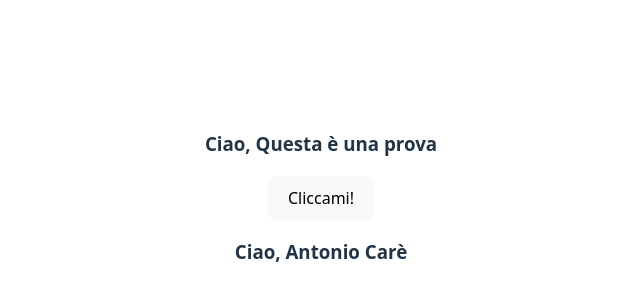
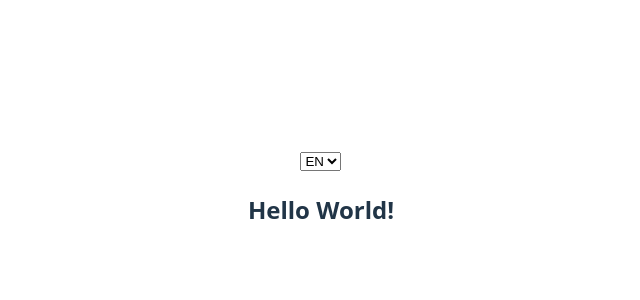
Before and after one commit to AntonioCare/React, a React (Vite) app in the folder esercizi-react/: page / in a window 1280 px wide. Shown: the part 202-502 px from the top of the page, without its empty margins (319-959 px from the left). Built offline with nearby package versions, Linux system fonts and the light colour scheme.

Commit message:
Svolto Esercizio Context

```diff
--- a/esercizi-react/src/App.jsx
+++ b/esercizi-react/src/App.jsx
@@ -1,27 +1,24 @@
+import { useState } from "react";
 import "./App.css";
-import Risultato from "./components/Risultato";
-import Saluto from "./components/saluto";
+
+import { LanguageContext } from "./components/LanguageContext";
+import Hello from "./components/Hello";
 
 function App() {
-  const nome = "Antonio";
-  const cognome = "Carè";
-  const persona = {
-    nome: "Antonio",
-    cognome: "Carè",
-    eta: 23,
-  };
-  function handleClick() {
-    console.log("Sono stato cliccato");
+  const [language, setLanguage] = useState("en");
+
+  function handleLanguage(event) {
+    setLanguage(event.target.value);
   }
+
   return (
-    <>
-      <Risultato operazione={handleClick}></Risultato>
-      {persona.eta > 18 ? (
-        <Saluto nome={persona.nome} cognome={persona.cognome}></Saluto>
-      ) : (
-        <h3>Non sei autorizzato</h3>
-      )}
-    </>
+    <LanguageContext.Provider value={{ language, handleLanguage }}>
+      <select value={language} onChange={handleLanguage}>
+        <option value="it">IT</option>
+        <option value="en">EN</option>
+      </select>
+      <Hello />
+    </LanguageContext.Provider>
   );
 }
 
--- /dev/null
+++ b/esercizi-react/src/components/Hello.jsx
@@ -0,0 +1,8 @@
+import { useContext } from "react";
+import { LanguageContext } from "./LanguageContext";
+
+export default function Hello() {
+  const { language } = useContext(LanguageContext);
+
+  return <h2>{language === "en" ? "Hello World!" : "Ciao Mondo!"}</h2>;
+}
--- /dev/null
+++ b/esercizi-react/src/components/LanguageContext.jsx
@@ -0,0 +1,3 @@
+import { createContext } from "react";
+
+export const LanguageContext = createContext();
--- a/esercizi-react/src/components/Risultato.jsx
+++ /dev/null
@@ -1,10 +0,0 @@
-import Saluto from "./saluto";
-
-export default function Risultato(props) {
-  return (
-    <>
-      <Saluto nome="Questa è una prova"></Saluto>
-      <button onClick={props.operazione}>Cliccami!</button>
-    </>
-  );
-}
--- a/esercizi-react/src/components/saluto.jsx
+++ /dev/null
@@ -1,7 +0,0 @@
-export default function Saluto(props) {
-  return (
-    <h3>
-      Ciao, {props.nome} {props.cognome}
-    </h3>
-  );
-}
```
Also changed, not shown: 2 other files (tests, documents, lock files or other folders).
